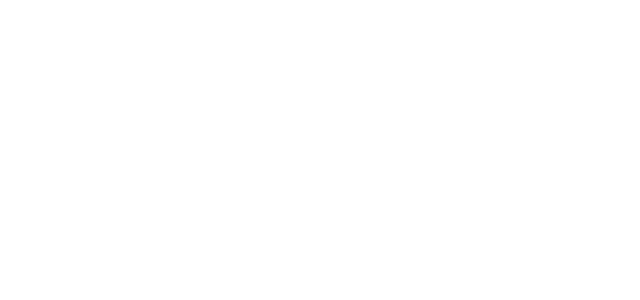
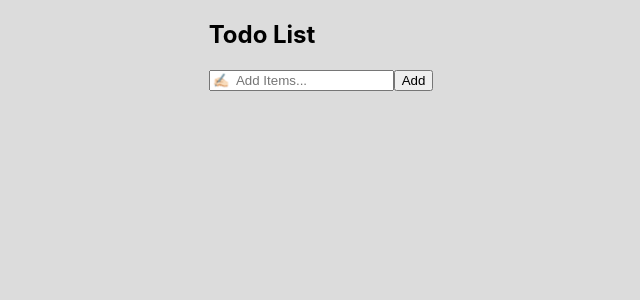
Before and after one commit to anil843324/Neos-Healthcare-To-do-app, a React (Create React App) app in the folder Neos Healthcare/: page / in a window 1280 px wide. Shown: the top 300 px of the page, without its empty margins (319-959 px from the left). Built offline with nearby package versions, Linux system fonts and the light colour scheme.

Commit message:
redux create

```diff
--- a/Neos Healthcare/package.json
+++ b/Neos Healthcare/package.json
@@ -11,6 +11,7 @@
     "react-icons": "^4.4.0",
     "react-redux": "^8.0.2",
     "react-scripts": "5.0.1",
+    "redux": "^4.2.0",
     "web-vitals": "^2.1.4"
   },
   "scripts": {
--- a/Neos Healthcare/src/App.css
+++ b/Neos Healthcare/src/App.css
@@ -0,0 +1,4 @@
+.app{
+     display: grid;
+     place-items: center;
+}
--- a/Neos Healthcare/src/App.js
+++ b/Neos Healthcare/src/App.js
@@ -1,13 +1,14 @@
-
+import React from 'react';
 import './App.css';
+import Todo from './components/Todo/Todo';
 
 
 function App() {
   return (
-   <>
+   <div className='app'>
+       <Todo/>
 
-
-   </>
+   </div>
   );
 }
 
--- /dev/null
+++ b/Neos Healthcare/src/components/Todo/Todo.jsx
@@ -0,0 +1,33 @@
+import React from 'react'
+import "./Todo.css"
+const Todo = () => {
+
+
+
+
+
+
+
+
+
+
+    return (
+        <div>
+            <h2>Todo List</h2>
+
+            <div className='addItems'>
+
+                <input type="text" placeholder='✍🏻  Add Items... ' />
+                <button  >Add</button>
+            </div>
+
+
+
+
+
+
+        </div>
+    )
+}
+
+export default Todo
--- a/Neos Healthcare/src/index.css
+++ b/Neos Healthcare/src/index.css
@@ -6,6 +6,7 @@ body {
   -webkit-font-smoothing: antialiased;
   -moz-osx-font-smoothing: grayscale;
   box-sizing: border-box;
+  background-color: rgb(220, 220, 220);
 }
 
 code {
```
Also changed, not shown: Neos Healthcare/src/components/Todo.jsx (deleted, +0 -9 lines), Neos Healthcare/src/redux/actions/index.js (added, +19 -0 lines), Neos Healthcare/src/components/Todo/Todo.css (added), Neos Healthcare/src/redux/reducer/index.js (added), Neos Healthcare/src/redux/reducer/todoReducer.js (added), Neos Healthcare/src/store.js (added), 1 other file (tests, documents, lock files or other folders).
